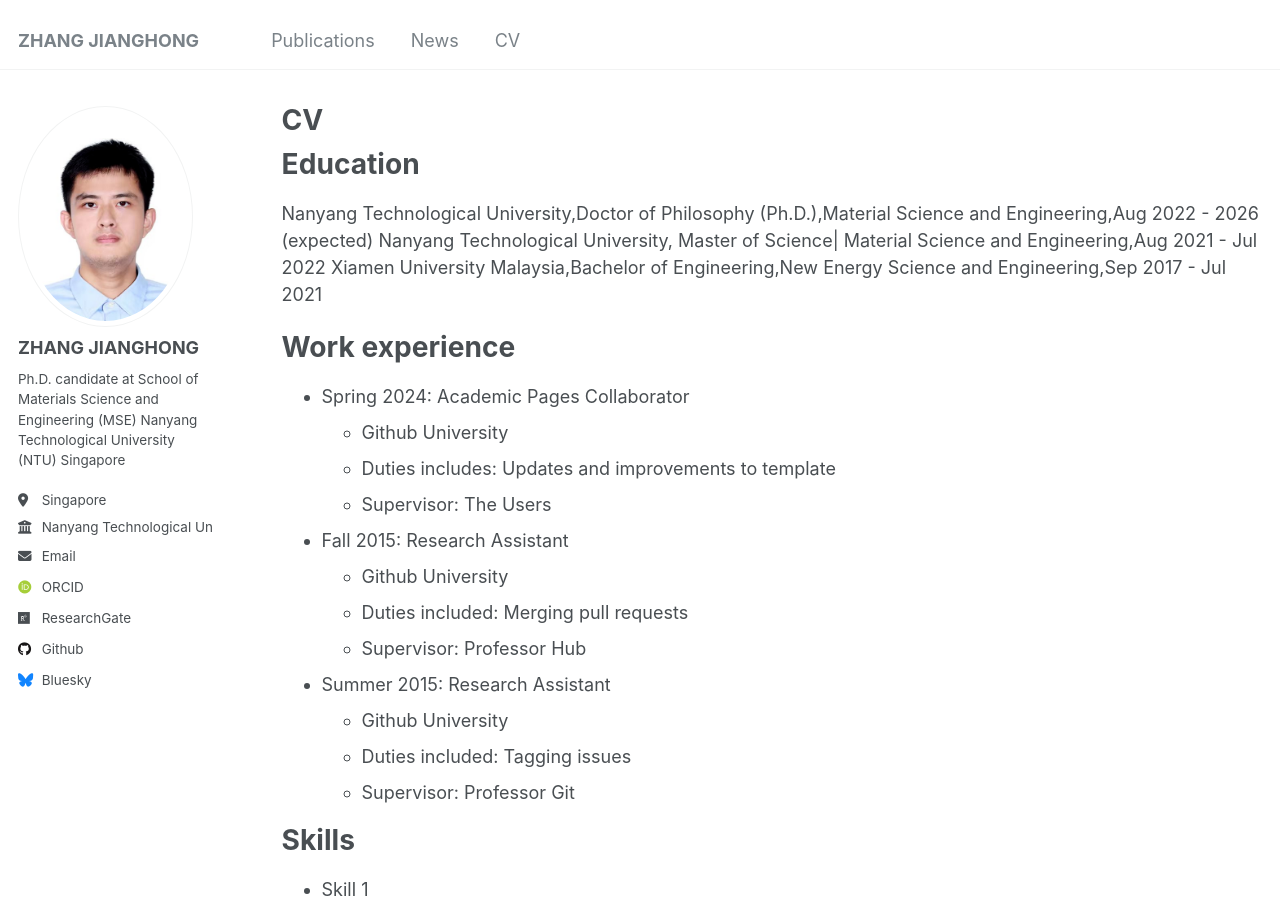
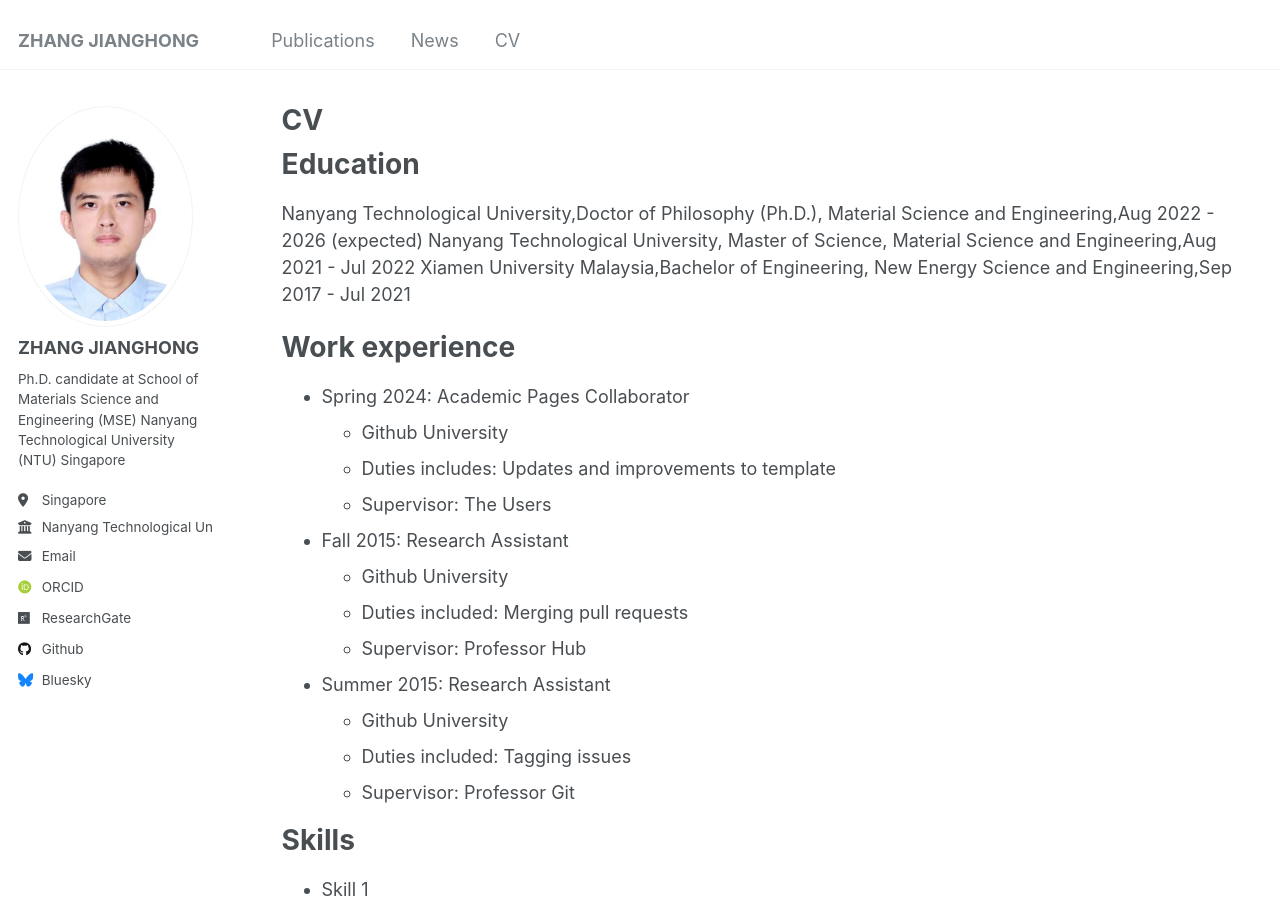
Before and after one commit to zjh990724/zjh990724.github.io, a Jekyll site: the page built from _pages/cv.md, in a window 1280 px wide and 900 px high. Built offline with Jekyll 4.4.1, drawn with Linux system fonts in a browser that asks for light colours; some web fonts are replaced.

Commit message:
Update cv.md

```diff
--- a/_pages/cv.md
+++ b/_pages/cv.md
@@ -11,9 +11,9 @@ redirect_from:
 
 Education
 ======
-Nanyang Technological University,Doctor of Philosophy (Ph.D.),Material Science and Engineering,Aug 2022 - 2026 (expected)
-Nanyang Technological University, Master of Science| Material Science and Engineering,Aug 2021 - Jul 2022
-Xiamen University Malaysia,Bachelor of Engineering,New Energy Science and Engineering,Sep 2017 - Jul 2021
+Nanyang Technological University,Doctor of Philosophy (Ph.D.), Material Science and Engineering,Aug 2022 - 2026 (expected)
+Nanyang Technological University, Master of Science, Material Science and Engineering,Aug 2021 - Jul 2022
+Xiamen University Malaysia,Bachelor of Engineering, New Energy Science and Engineering,Sep 2017 - Jul 2021
 
 Work experience
 ======
```
